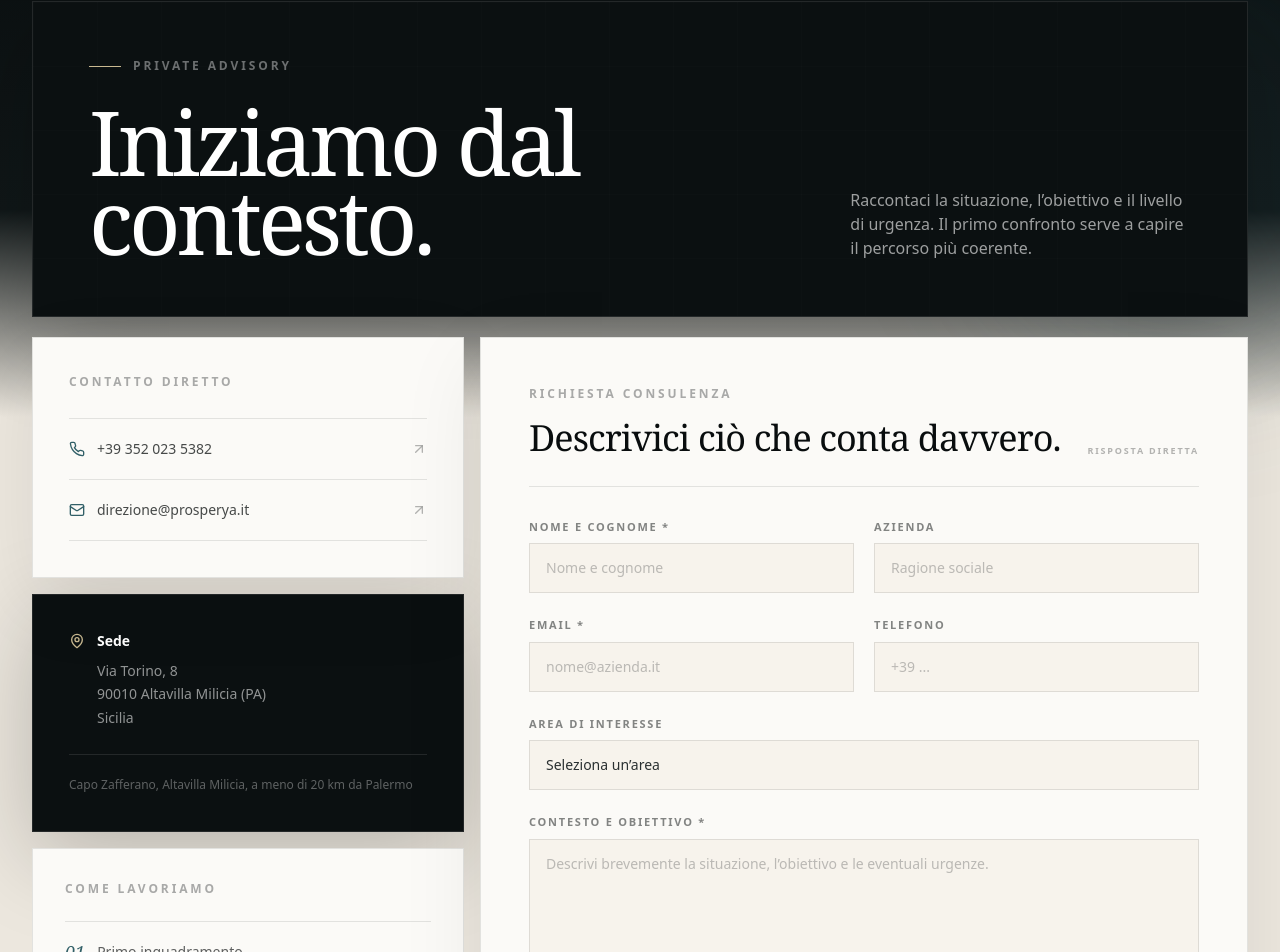
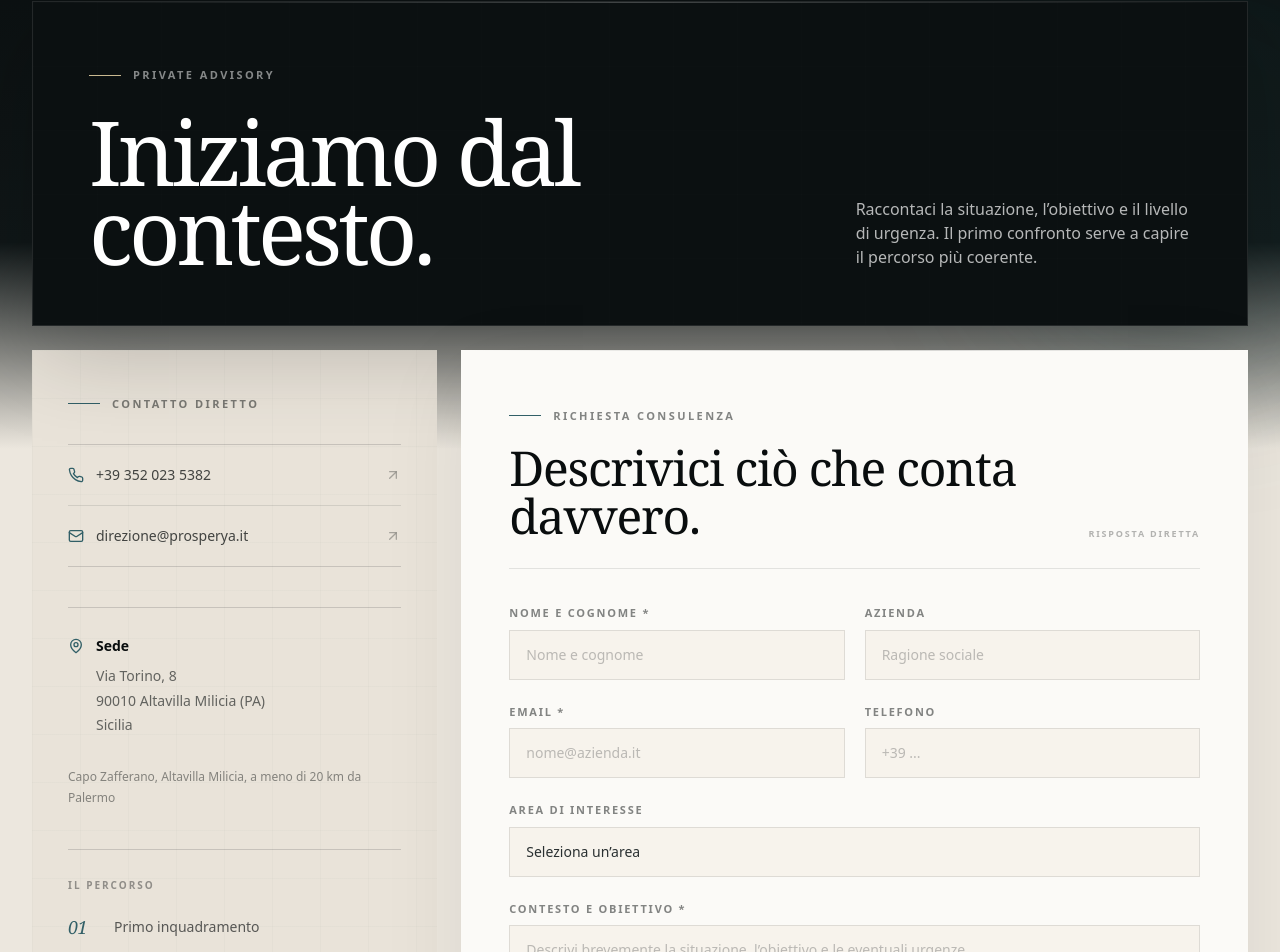
Before and after one commit to gaetanomeli95-lab/Prosperya-site, a Next.js app: page /contatti in a window 1280 px wide. Shown: the part 159-1111 px from the top of the page. Built offline with nearby package versions, Linux system fonts and the light colour scheme.

Commit message:
design: elevate contact page into private advisory experience

```diff
--- a/src/app/contatti/page.tsx
+++ b/src/app/contatti/page.tsx
@@ -13,58 +13,62 @@ export const metadata: Metadata = {
 export default function Contatti() {
   return (
     <div className="premium-page">
-      <div className="absolute inset-x-0 top-0 h-[36rem] bg-[linear-gradient(180deg,#090D0E_0%,#101718_64%,transparent_100%)]" />
-      <div className="absolute right-[-8rem] top-24 h-[28rem] w-[28rem] rounded-full bg-mediterranean/12 blur-3xl" />
+      <div className="absolute inset-x-0 top-0 h-[38rem] bg-[linear-gradient(180deg,#090D0E_0%,#101718_66%,transparent_100%)]" />
+      <div className="absolute right-[-10rem] top-20 h-[30rem] w-[30rem] rounded-full bg-mediterranean/10 blur-3xl" />
 
       <div className="premium-container">
-        <section className="premium-panel-dark relative overflow-hidden p-6 sm:p-9 lg:p-12 xl:p-14">
-          <div className="absolute inset-0 prosperya-grid opacity-30" />
-          <div className="relative grid gap-10 lg:grid-cols-12 lg:items-end">
+        <section className="premium-panel-dark dark-surface relative overflow-hidden p-6 sm:p-9 lg:p-12 xl:p-14">
+          <div className="absolute inset-0 prosperya-grid opacity-20" />
+          <div className="absolute inset-x-0 top-0 h-px hairline-light" />
+          <div className="relative grid gap-12 lg:grid-cols-12 lg:items-end">
             <div className="lg:col-span-8">
               <FadeIn>
-                <div className="flex items-center gap-3"><span className="h-px w-8 bg-sand" /><span className="eyebrow !text-white/40">Private advisory</span></div>
-                <h1 className="mt-7 max-w-5xl text-[clamp(3.3rem,7vw,7rem)] font-heading leading-[.88] tracking-[-.045em] !text-white">Iniziamo dal contesto.</h1>
+                <span className="section-kicker-dark">Private advisory</span>
+                <h1 className="mt-7 max-w-5xl text-[clamp(3.4rem,7vw,7.2rem)] font-heading leading-[.88] tracking-[-.045em] !text-white">Iniziamo dal contesto.</h1>
               </FadeIn>
             </div>
             <div className="lg:col-span-4">
               <FadeIn delay={0.1}>
-                <p className="max-w-lg text-sm leading-[1.8] !text-white/60 sm:text-base">Raccontaci la situazione, l’obiettivo e il livello di urgenza. Il primo confronto serve a capire il percorso più coerente.</p>
+                <p className="max-w-lg text-sm leading-[1.8] !text-white/70 sm:text-base">Raccontaci la situazione, l’obiettivo e il livello di urgenza. Il primo confronto serve a capire il percorso più coerente.</p>
               </FadeIn>
             </div>
           </div>
         </section>
 
-        <section className="mt-5 grid gap-4 lg:grid-cols-[.72fr_1.28fr]">
-          <div className="space-y-4">
+        <section className="mt-6 grid gap-6 lg:grid-cols-[.68fr_1.32fr]">
+          <div className="bg-[#E9E3D9] p-6 paper-noise sm:p-8 lg:p-9">
             <FadeIn>
-              <div className="premium-hero p-6 sm:p-8 lg:p-9">
-                <p className="eyebrow text-night/34">Contatto diretto</p>
-                <div className="mt-7 divide-y divide-night/10 border-y border-night/10">
+              <span className="section-kicker">Contatto diretto</span>
+              <div className="mt-8 border-y border-night/15">
                 <a href={`tel:${company.telefono.replace(/\s/g, '')}`} className="group flex items-center justify-between gap-4 py-5 text-night/75 transition-colors hover:text-night">
                   <span className="flex items-center gap-3 text-sm"><Phone className="h-4 w-4 text-mediterranean" />{company.telefono}</span>
                   <ArrowUpRight className="h-4 w-4 opacity-40 transition-transform group-hover:-translate-y-0.5 group-hover:translate-x-0.5" />
                 </a>
-                  <a href={`mailto:${company.emailDirezione}`} className="group flex items-center justify-between gap-4 py-5 text-night/75 transition-colors hover:text-night">
+                <a href={`mailto:${company.emailDirezione}`} className="group flex items-center justify-between gap-4 border-t border-night/10 py-5 text-night/75 transition-colors hover:text-night">
                   <span className="flex min-w-0 items-center gap-3 text-sm"><Mail className="h-4 w-4 shrink-0 text-mediterranean" /><span className="truncate">{company.emailDirezione}</span></span>
                   <ArrowUpRight className="h-4 w-4 shrink-0 opacity-40 transition-transform group-hover:-translate-y-0.5 group-hover:translate-x-0.5" />
                 </a>
               </div>
+
+              <div className="mt-10 border-t border-night/15 pt-7">
+                <div className="flex items-start gap-3">
+                  <MapPin className="mt-0.5 h-4 w-4 shrink-0 text-mediterranean" />
+                  <div>
+                    <p className="text-sm font-semibold text-night">Sede</p>
+                    <address className="mt-2 not-italic text-sm leading-[1.75] text-night/60">{company.sedeLegale}<br />{company.cap} {company.comune}<br />{company.regione}</address>
                   </div>
-            </FadeIn>
+                </div>
+                <p className="mt-7 text-xs leading-[1.8] text-night/45">{company.areaOperativa}</p>
+              </div>
 
-            <FadeIn delay={0.05}>
-              <div className="premium-panel-dark p-6 sm:p-8 lg:p-9">
-                <div className="flex items-start gap-3"><MapPin className="mt-0.5 h-4 w-4 shrink-0 text-sand" /><div><p className="text-sm font-semibold !text-white">Sede</p><address className="mt-2 not-italic text-sm leading-[1.7] !text-white/55">{company.sedeLegale}<br />{company.cap} {company.comune}<br />{company.regione}</address></div></div>
-                <p className="mt-6 border-t border-white/10 pt-5 text-xs leading-[1.7] !text-white/34">{company.areaOperativa}</p>
+              <div className="mt-10 border-t border-night/15 pt-7">
+                <p className="text-[10px] font-semibold uppercase tracking-[.2em] text-night/40">Il percorso</p>
+                <div className="mt-5 space-y-4">
+                  {['Primo inquadramento', 'Definizione delle priorità', 'Proposta di percorso'].map((item, i) => (
+                    <div key={item} className="grid grid-cols-[34px_1fr] items-center gap-3">
+                      <span className="editorial-index text-lg text-mediterranean">0{i + 1}</span>
+                      <span className="text-sm text-night/65">{item}</span>
                     </div>
-            </FadeIn>
-
-            <FadeIn delay={0.1}>
-              <div className="premium-card p-6 sm:p-8">
-                <p className="eyebrow text-night/34">Come lavoriamo</p>
-                <div className="mt-6 space-y-4">
-                  {['Primo inquadramento', 'Definizione delle priorità', 'Proposta di percorso'].map((item, i) => (
-                    <div key={item} className="flex items-center gap-3 border-t border-night/10 pt-4"><span className="font-heading italic text-lg text-mediterranean">0{i + 1}</span><span className="text-sm text-night/65">{item}</span></div>
                   ))}
                 </div>
               </div>
@@ -72,11 +76,12 @@ export default function Contatti() {
           </div>
 
           <FadeIn delay={0.08}>
-            <div className="premium-hero p-6 sm:p-8 lg:p-10 xl:p-12">
-              <div className="mb-8 grid gap-4 border-b border-night/10 pb-7 sm:grid-cols-[1fr_auto] sm:items-end">
+            <div className="relative overflow-hidden bg-paper p-6 shadow-[0_24px_80px_rgba(9,13,14,.08)] sm:p-8 lg:p-10 xl:p-12">
+              <div className="absolute inset-x-0 top-0 h-px hairline-dark" />
+              <div className="mb-9 grid gap-4 border-b border-night/10 pb-7 sm:grid-cols-[1fr_auto] sm:items-end">
                 <div>
-                  <p className="eyebrow text-night/34">Richiesta consulenza</p>
-                  <h2 className="mt-4 text-3xl font-heading leading-[1] text-night sm:text-4xl">Descrivici ciò che conta davvero.</h2>
+                  <span className="section-kicker">Richiesta consulenza</span>
+                  <h2 className="mt-5 max-w-2xl text-3xl font-heading leading-[.98] text-night sm:text-4xl lg:text-5xl">Descrivici ciò che conta davvero.</h2>
                 </div>
                 <span className="text-[9px] font-semibold uppercase tracking-[.2em] text-night/30">Risposta diretta</span>
               </div>
```
Lines whose indentation alone changed are shown as unchanged.
